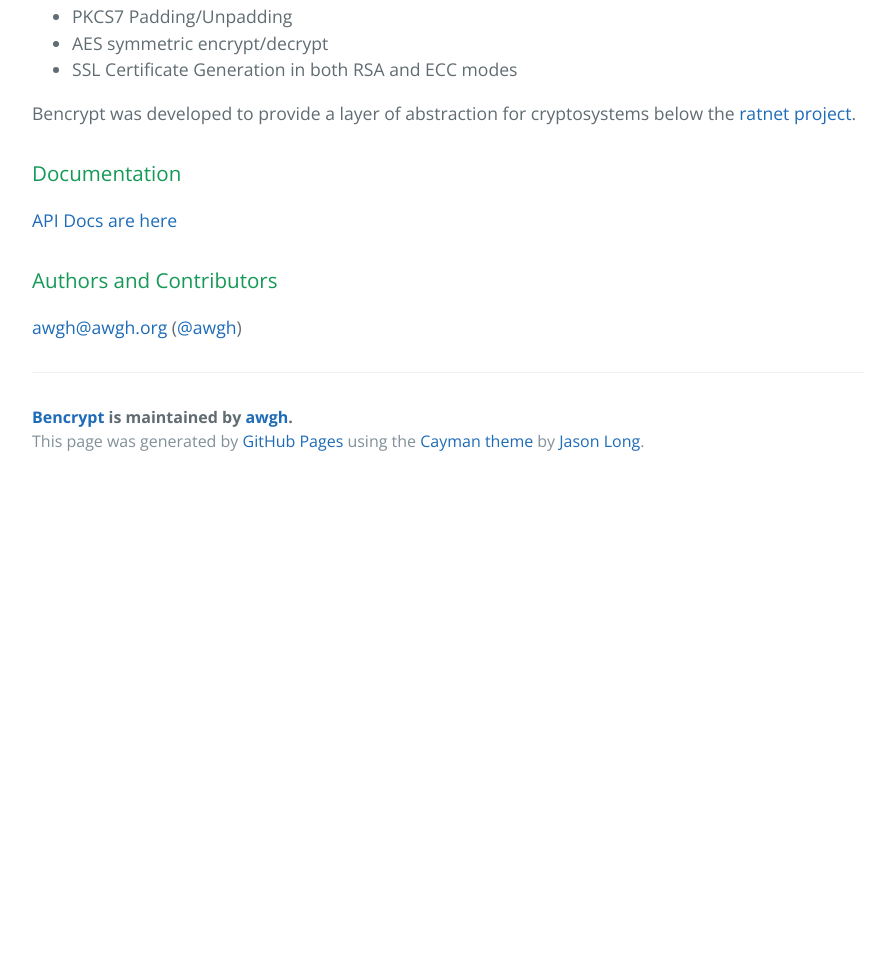
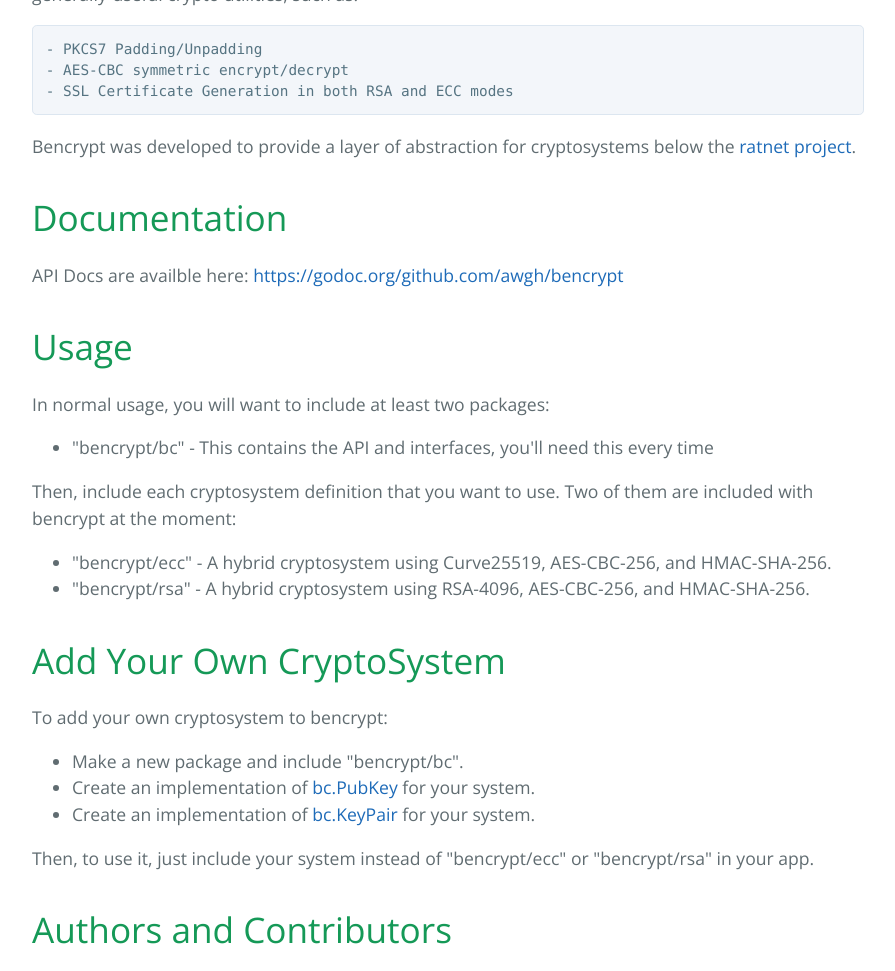
Before and after one commit to awgh/bencrypt, a plain HTML site: page index.html in a window 1280 px wide. Shown: the part 627-1598 px from the top of the page, without its empty margins (192-1087 px from the left). Before the commit the page ends 1112 px from the top, so only its background shows below. Drawn offline with nearby package versions, Linux system fonts and the light colour scheme.

Commit message:
Create gh-pages branch via GitHub

```diff
--- a/index.html
+++ b/index.html
@@ -19,28 +19,56 @@
     </section>
 
     <section class="main-content">
-      <h3>
-<a id="what-is-bencrypt" class="anchor" href="#what-is-bencrypt" aria-hidden="true"><span aria-hidden="true" class="octicon octicon-link"></span></a>What is Bencrypt?</h3>
+      <h1>
+<a id="what-is-bencrypt" class="anchor" href="#what-is-bencrypt" aria-hidden="true"><span aria-hidden="true" class="octicon octicon-link"></span></a>What is Bencrypt?</h1>
 
-<p>Bencrypt is an abstraction layer for cryptosystems in Go, that lets applications use hybrid cryptosystems without being coupled to their internal workings.  It lets applications easily switch between using ECC or RSA, for example.  </p>
+<p>Bencrypt is an abstraction layer for cryptosystems in Go, that lets applications use hybrid cryptosystems without being coupled to their internal workings. It lets applications easily switch between using ECC or RSA, for example.</p>
 
 <p>Implementations of both ECC-based and RSA-based systems are included, as are a collection of generally-useful crypto utilities, such as:</p>
 
-<ul>
-<li>PKCS7 Padding/Unpadding</li>
-<li>AES symmetric encrypt/decrypt</li>
-<li>SSL Certificate Generation in both RSA and ECC modes</li>
-</ul>
+<pre><code>- PKCS7 Padding/Unpadding
+- AES-CBC symmetric encrypt/decrypt
+- SSL Certificate Generation in both RSA and ECC modes
+</code></pre>
 
 <p>Bencrypt was developed to provide a layer of abstraction for cryptosystems below the <a href="https://github.com/awgh/ratnet">ratnet project</a>.</p>
 
-<h3>
-<a id="documentation" class="anchor" href="#documentation" aria-hidden="true"><span aria-hidden="true" class="octicon octicon-link"></span></a>Documentation</h3>
+<h1>
+<a id="documentation" class="anchor" href="#documentation" aria-hidden="true"><span aria-hidden="true" class="octicon octicon-link"></span></a>Documentation</h1>
 
-<p><a href="https://godoc.org/github.com/awgh/bencrypt">API Docs are here</a></p>
+<p>API Docs are availble here: <a href="https://godoc.org/github.com/awgh/bencrypt">https://godoc.org/github.com/awgh/bencrypt</a></p>
 
-<h3>
-<a id="authors-and-contributors" class="anchor" href="#authors-and-contributors" aria-hidden="true"><span aria-hidden="true" class="octicon octicon-link"></span></a>Authors and Contributors</h3>
+<h1>
+<a id="usage" class="anchor" href="#usage" aria-hidden="true"><span aria-hidden="true" class="octicon octicon-link"></span></a>Usage</h1>
+
+<p>In normal usage, you will want to include at least two packages:</p>
+
+<ul>
+<li>"bencrypt/bc" - This contains the API and interfaces, you'll need this every time</li>
+</ul>
+
+<p>Then, include each cryptosystem definition that you want to use.  Two of them are included with bencrypt at the moment:</p>
+
+<ul>
+<li>"bencrypt/ecc" - A hybrid cryptosystem using Curve25519, AES-CBC-256, and HMAC-SHA-256.</li>
+<li>"bencrypt/rsa" - A hybrid cryptosystem using RSA-4096, AES-CBC-256, and HMAC-SHA-256.</li>
+</ul>
+
+<h1>
+<a id="add-your-own-cryptosystem" class="anchor" href="#add-your-own-cryptosystem" aria-hidden="true"><span aria-hidden="true" class="octicon octicon-link"></span></a>Add Your Own CryptoSystem</h1>
+
+<p>To add your own cryptosystem to bencrypt:</p>
+
+<ul>
+<li>Make a new package and include "bencrypt/bc".</li>
+<li>Create an implementation of <a href="https://godoc.org/github.com/awgh/bencrypt/bc#PubKey">bc.PubKey</a> for your system.</li>
+<li>Create an implementation of <a href="https://godoc.org/github.com/awgh/bencrypt/bc#KeyPair">bc.KeyPair</a> for your system.</li>
+</ul>
+
+<p>Then, to use it, just include your system instead of "bencrypt/ecc" or "bencrypt/rsa" in your app.</p>
+
+<h1>
+<a id="authors-and-contributors" class="anchor" href="#authors-and-contributors" aria-hidden="true"><span aria-hidden="true" class="octicon octicon-link"></span></a>Authors and Contributors</h1>
 
 <p><a href="mailto:awgh@awgh.org">awgh@awgh.org</a> (<a href="https://github.com/awgh" class="user-mention">@awgh</a>)</p>
 
```
Also changed, not shown: params.json (+1 -1 lines).
